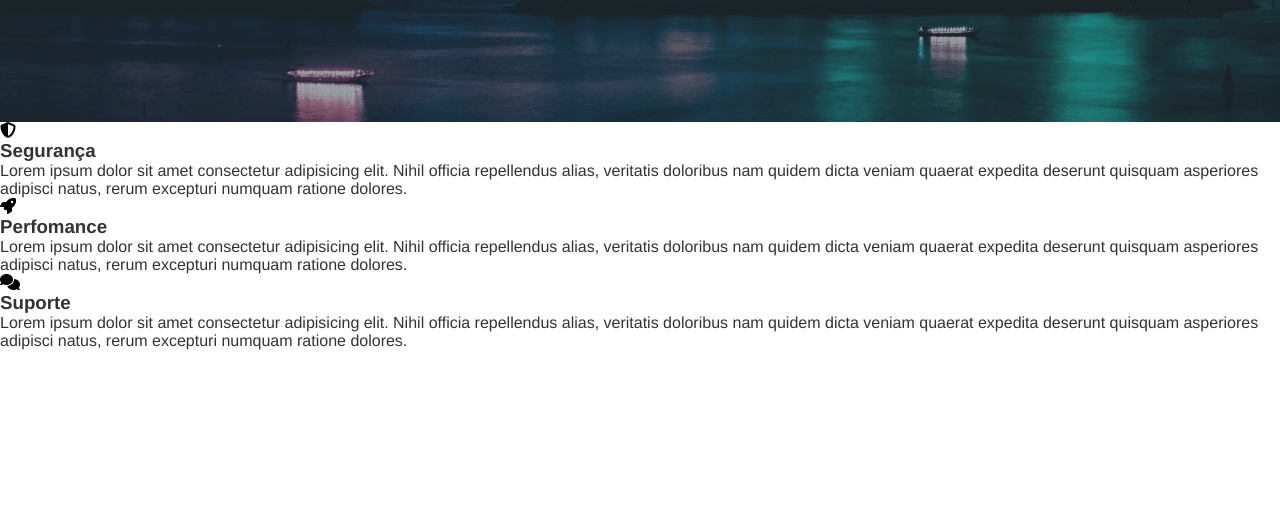
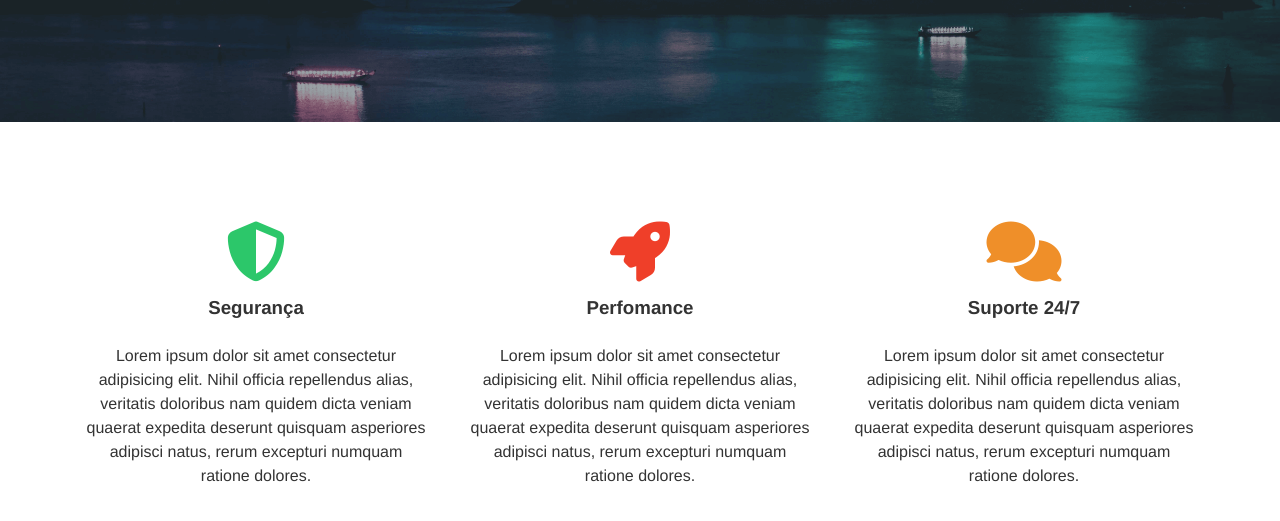
Before and after one commit to Cleber-0101/Hdc_Host, a plain HTML site: page index.html in a window 1280 px wide. Shown: the part 377-898 px from the top of the page. Before the commit the page ends 800 px from the top, so only its background shows below. Drawn offline with Linux system fonts and the light colour scheme.

Commit message:
Mudando cor dos icones e aplicando espaçamentos nos textos de conteudo

```diff
--- a/css/style.css
+++ b/css/style.css
@@ -96,3 +96,46 @@ nav {
 .main-banner p{
     font-size: 32px;
 }
+
+/* services */
+.services-container{
+    padding: 5rem 0;
+}
+
+.services-container ul {
+    display: flex;
+    width: 90%;
+    margin: 0 auto;
+}
+
+.services-container li{
+    flex: 1 1 200px;
+    list-style: none;
+    text-align: center;
+    padding: 20px;
+}
+
+.fas {
+    font-size: 60px;
+    margin-bottom: 15px;
+}
+
+.fa-shield-alt{
+    color: #2cc76a;
+}
+
+.fa-rocket{
+    color: #ef3f29;
+}
+
+.fa-comments{
+    color: #ef8f29;
+}
+
+.services-container h3{
+    margin-bottom: 25px;
+}
+
+.services-container p{
+    line-height: 24px;
+}
--- a/index.html
+++ b/index.html
@@ -59,7 +59,7 @@
         </div>
 
         <!--Sessão de serviços-->
-        <section>
+        <section class="services-container">
           <ul>
             <li>
               <i class="fas fa-shield-alt"></i>
@@ -83,7 +83,7 @@
             </li>
             <li>
               <i class="fas fa-comments"></i>
-              <h3>Suporte</h3>
+              <h3>Suporte 24/7</h3>
               <p>
                 Lorem ipsum dolor sit amet consectetur adipisicing elit. Nihil
                 officia repellendus alias, veritatis doloribus nam quidem dicta
```
